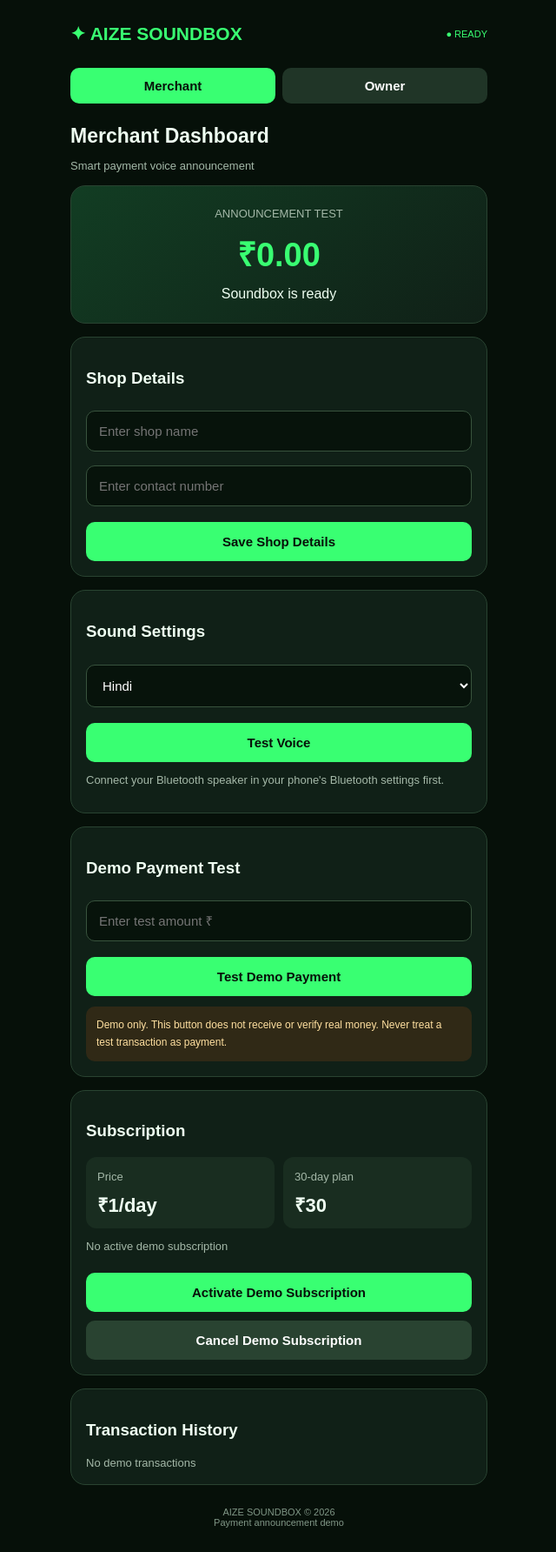
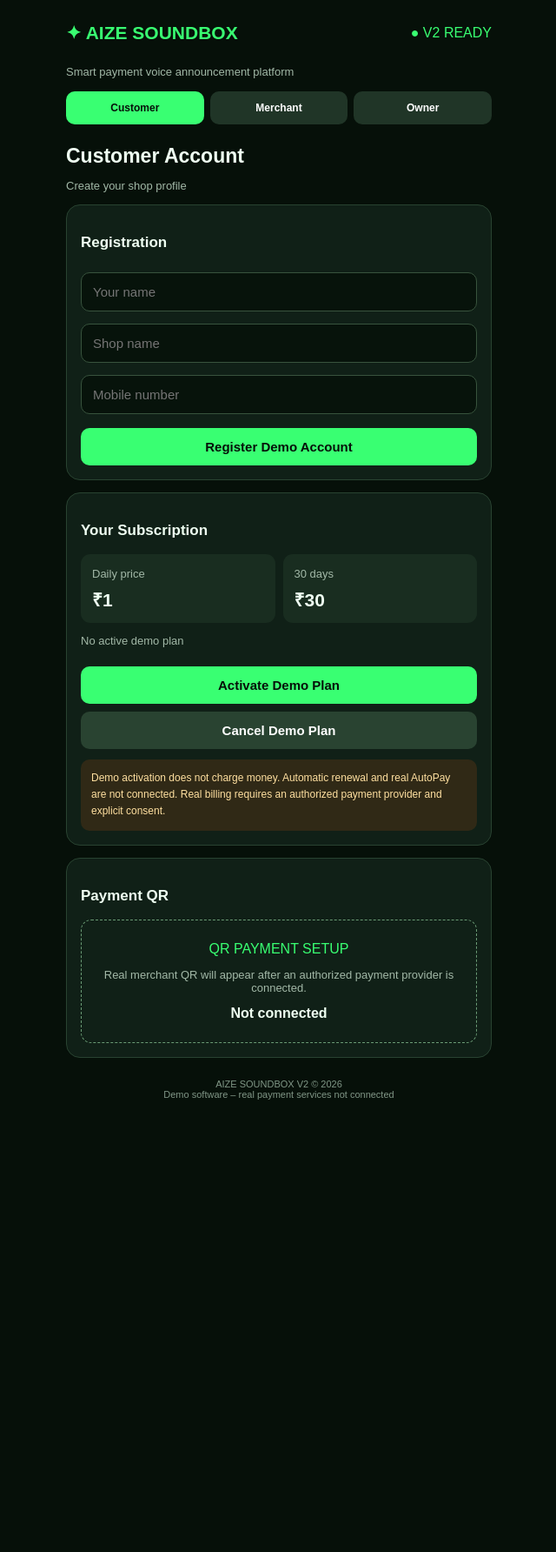
Before and after one commit to aizebajjar17-ui/AIZE-SOUNDBOX, a plain HTML site: page index.html in a window 1280 px wide. Shown: the whole page at 87% size, without its empty margins (319-959 px from the left). After the commit the page ends 1302 px from the top, so only its background shows below. Drawn offline with Linux system fonts and the light colour scheme.

Commit message:
Update index.html

```diff
--- a/index.html
+++ b/index.html
@@ -3,250 +3,230 @@
 <html lang="en">
 <head>
 <meta charset="UTF-8">
-<meta name="viewport" content="width=device-width, initial-scale=1">
+<meta name="viewport" content="width=device-width,initial-scale=1">
 <meta name="theme-color" content="#061009">
-<title>AIZE SOUNDBOX</title>
+<title>AIZE SOUNDBOX V2</title>
 <style>
 *{box-sizing:border-box}
-body{
- margin:0;background:#061009;color:#effff2;
- font-family:Arial,sans-serif;padding:15px
-}
-.app{max-width:480px;margin:auto}
-header{
- display:flex;justify-content:space-between;
- align-items:center;padding:12px 0
-}
+body{margin:0;background:#061009;color:#effff2;
+font-family:Arial,sans-serif;padding:14px}
+.app{max-width:490px;margin:auto}
+header{display:flex;justify-content:space-between;
+align-items:center;padding:12px 0}
 .logo{font-size:21px;font-weight:bold;color:#39ff72}
-.online{font-size:11px;color:#39ff72}
-h2{font-size:23px;margin:24px 0 5px}
-.muted{color:#a4b8a8;font-size:13px}
-.panel{
- background:#102017;border:1px solid #294331;
- border-radius:17px;padding:17px;margin-top:15px
-}
-.hero{
- background:linear-gradient(140deg,#123d23,#102017);
- text-align:center;padding:24px
-}
-.hero .amount{
- font-size:38px;color:#39ff72;font-weight:bold;
- margin:12px
-}
-input,select{
- width:100%;padding:14px;margin:8px 0;
- background:#07130b;color:white;
- border:1px solid #38533d;border-radius:10px;
- font-size:15px
-}
-button{
- width:100%;padding:14px;margin-top:10px;
+.muted{color:#a2b8a7;font-size:13px}
+h2{font-size:23px;margin:23px 0 5px}
+h3{font-size:17px}
+.panel{background:#102017;border:1px solid #294331;
+border-radius:16px;padding:16px;margin-top:14px}
+.hero{background:linear-gradient(140deg,#164326,#102017);
+text-align:center;padding:24px}
+.amount{font-size:38px;color:#39ff72;font-weight:bold;
+margin:13px}
+input,select{width:100%;padding:13px;margin:7px 0;
+background:#07130b;color:white;border:1px solid #38533d;
+border-radius:10px;font-size:15px}
+button{width:100%;padding:13px;margin-top:9px;
 border:0;border-radius:10px;background:#39ff72;
- color:#071009;font-size:15px;font-weight:bold;
- cursor:pointer
-}
-button.secondary{
- background:#294331;color:white
-}
-button.danger{background:#632d2d;color:white}
-.grid{
- display:grid;grid-template-columns:1fr 1fr;gap:10px
-}
-.stat{
- background:#192d20;padding:13px;border-radius:12px
-}
-.stat strong{display:block;font-size:22px;margin-top:8px}
-.item{
+color:#061009;font-weight:bold;font-size:15px}
+button.alt{background:#294331;color:white}
+button.red{background:#632d2d;color:white}
+button:disabled{opacity:.45}
+.tabs{display:grid;grid-template-columns:repeat(3,1fr);
+gap:7px;margin:15px 0}
+.tabs button{font-size:12px;padding:12px 4px;margin:0;
+background:#203527;color:white}
+.tabs button.active{background:#39ff72;color:#061009}
+.page.hide{display:none}
+.grid{display:grid;grid-template-columns:1fr 1fr;gap:9px}
+.stat{background:#192d20;padding:13px;border-radius:11px}
+.stat strong{display:block;font-size:21px;margin-top:7px}
+.item{display:flex;justify-content:space-between;gap:8px;
 padding:12px 0;border-bottom:1px solid #294331;
- display:flex;justify-content:space-between;
- gap:10px;font-size:13px
-}
-.tabs{
- display:flex;gap:8px;margin-top:15px
-}
-.tabs button{margin:0;padding:12px 5px}
-.tabs button.active{background:#39ff72;color:#071009}
-.tabs button:not(.active){background:#203527;color:white}
-.hide{display:none}
-.notice{
- background:#302916;color:#ffe0a0;
- padding:12px;border-radius:10px;
- font-size:12px;line-height:1.6;margin-top:12px
-}
-footer{text-align:center;color:#819787;
- font-size:11px;padding:25px}
+font-size:13px}
+.notice{padding:12px;background:#302916;color:#ffe0a0;
+border-radius:10px;font-size:12px;line-height:1.6;
+margin-top:12px}
+.good{color:#39ff72}
+.bad{color:#ffb0a0}
+.qr{border:1px dashed #6a9b75;border-radius:12px;
+padding:24px;text-align:center;margin-top:12px}
+footer{text-align:center;color:#819787;font-size:11px;
+padding:24px}
 </style>
 </head>
 <body>
 <div class="app">
-
 <header>
  <div class="logo">✦ AIZE SOUNDBOX</div>
- <div class="online">● READY</div>
+ <span class="good">● V2 READY</span>
 </header>
+<p class="muted">Smart payment voice announcement platform</p>
 
-<div class="tabs">
- <button id="merchantTab" class="active"
- onclick="showPage('merchant')">Merchant</button>
- <button id="ownerTab" class="secondary"
- onclick="showPage('owner')">Owner</button>
-</div>
+<nav class="tabs">
+ <button id="tabCustomer" class="active"
+ onclick="showPage('customer')">Customer</button>
+ <button id="tabMerchant" onclick="showPage('merchant')">
+ Merchant</button>
+ <button id="tabOwner" onclick="showPage('owner')">Owner</button>
+</nav>
 
-<!-- MERCHANT PAGE -->
-<section id="merchant">
- <h2>Merchant Dashboard</h2>
- <p class="muted">Smart payment voice announcement</p>
+<!-- CUSTOMER -->
+<section id="customer" class="page">
+<h2>Customer Account</h2>
+<p class="muted">Create your shop profile</p>
 
- <div class="panel hero">
-  <div class="muted">ANNOUNCEMENT TEST</div>
-  <div class="amount" id="display">₹0.00</div>
-  <div id="status">Soundbox is ready</div>
+<div class="panel">
+ <h3>Registration</h3>
+ <input id="customerName" placeholder="Your name">
+ <input id="customerShop" placeholder="Shop name">
+ <input id="customerPhone" placeholder="Mobile number"
+ inputmode="numeric" maxlength="10">
+ <button onclick="registerCustomer()">Register Demo Account</button>
+ <div id="customerStatus" class="muted"></div>
 </div>
 
 <div class="panel">
-  <h3>Shop Details</h3>
-  <input id="shop" placeholder="Enter shop name">
-  <input id="phone" placeholder="Enter contact number"
-   inputmode="numeric" maxlength="10">
-  <button onclick="saveShop()">Save Shop Details</button>
+ <h3>Your Subscription</h3>
+ <div class="grid">
+  <div class="stat"><span class="muted">Daily price</span>
+   <strong>₹1</strong></div>
+  <div class="stat"><span class="muted">30 days</span>
+   <strong>₹30</strong></div>
+ </div>
+ <p id="planStatus" class="muted">No active demo plan</p>
+ <button onclick="activatePlan()">Activate Demo Plan</button>
+ <button class="alt" onclick="cancelPlan()">Cancel Demo Plan</button>
+ <div class="notice">
+  Demo activation does not charge money. Automatic renewal
+  and real AutoPay are not connected. Real billing requires
+  an authorized payment provider and explicit consent.
+ </div>
 </div>
 
 <div class="panel">
-  <h3>Sound Settings</h3>
+ <h3>Payment QR</h3>
+ <div class="qr">
+  <span class="good">QR PAYMENT SETUP</span>
+  <p class="muted">Real merchant QR will appear after an
+  authorized payment provider is connected.</p>
+  <b>Not connected</b>
+ </div>
+</div>
+</section>
+
+<!-- MERCHANT -->
+<section id="merchant" class="page hide">
+<h2>Merchant Dashboard</h2>
+<p class="muted">Your shop's soundbox controls</p>
+
+<div class="panel hero">
+ <div class="muted">VOICE ANNOUNCEMENT TEST</div>
+ <div class="amount" id="display">₹0.00</div>
+ <div id="soundStatus">Soundbox ready</div>
+</div>
+
+<div class="panel">
+ <h3>Shop Settings</h3>
+ <input id="merchantShop" placeholder="Shop name">
+ <button class="alt" onclick="saveMerchant()">Save Shop</button>
+</div>
+
+<div class="panel">
+ <h3>Voice Settings</h3>
  <select id="language">
   <option value="hi-IN">Hindi</option>
   <option value="en-IN">English</option>
  </select>
-  <button onclick="testVoice()">Test Voice</button>
-  <p class="muted">Connect your Bluetooth speaker
-   in your phone's Bluetooth settings first.</p>
+ <button onclick="voiceTest()">Test Announcement</button>
+ <button class="alt" onclick="bluetoothHelp()">
+ Bluetooth Speaker Help
+ </button>
+ <p class="muted" id="bluetoothStatus">
+ Connect speaker in Android Bluetooth settings.
+ </p>
 </div>
 
 <div class="panel">
-  <h3>Demo Payment Test</h3>
-  <input id="amount" type="number"
-   placeholder="Enter test amount ₹"
-   min="1" max="100000">
-  <button onclick="addDemo()">Test Demo Payment</button>
+ <h3>Demo Payment Testing</h3>
+ <input id="testAmount" type="number"
+ placeholder="Enter test amount ₹" min="1" max="100000">
+ <button onclick="addTransaction()">Test Payment Announcement</button>
  <div class="notice">
-   Demo only. This button does not receive or verify
-   real money. Never treat a test transaction as payment.
+  DEMO ONLY. This does not verify or receive real payments.
+  Never announce a real payment based on a screenshot,
+  QR scan or manually entered amount.
  </div>
 </div>
 
 <div class="panel">
-  <h3>Subscription</h3>
-  <div class="grid">
-   <div class="stat">
-    <span class="muted">Price</span>
-    <strong>₹1/day</strong>
-   </div>
-   <div class="stat">
-    <span class="muted">30-day plan</span>
-    <strong>₹30</strong>
-   </div>
-  </div>
-  <p id="subscriptionStatus" class="muted">
-   No active demo subscription
-  </p>
-  <button onclick="startDemoPlan()">
-   Activate Demo Subscription
-  </button>
-  <button class="secondary" onclick="cancelDemoPlan()">
-   Cancel Demo Subscription
-  </button>
- </div>
-
- <div class="panel">
  <h3>Transaction History</h3>
-  <div id="history" class="muted">
+ <div id="merchantHistory" class="muted">
   No demo transactions
  </div>
 </div>
 </section>
 
-<!-- OWNER PAGE -->
-<section id="owner" class="hide">
- <h2>Owner Dashboard</h2>
- <p class="muted">AIZE SOUNDBOX business overview</p>
+<!-- OWNER -->
+<section id="owner" class="page hide">
+<h2>Owner Admin Dashboard</h2>
+<p class="muted">Local demo business overview</p>
 
 <div class="panel">
  <div class="grid">
-   <div class="stat">
-    <span class="muted">Demo customers</span>
-    <strong id="customers">0</strong>
-   </div>
-   <div class="stat">
-    <span class="muted">Demo revenue</span>
-    <strong id="revenue">₹0</strong>
-   </div>
-   <div class="stat">
-    <span class="muted">Demo payments</span>
-    <strong id="payments">0</strong>
-   </div>
-   <div class="stat">
-    <span class="muted">Subscriptions</span>
-    <strong id="plans">0</strong>
-   </div>
+  <div class="stat"><span class="muted">Customers</span>
+   <strong id="ownerCustomers">0</strong></div>
+  <div class="stat"><span class="muted">Demo revenue</span>
+   <strong id="ownerRevenue">₹0</strong></div>
+  <div class="stat"><span class="muted">Transactions</span>
+   <strong id="ownerTransactions">0</strong></div>
+  <div class="stat"><span class="muted">Demo plans</span>
+   <strong id="ownerPlans">0</strong></div>
  </div>
 </div>
 
 <div class="panel">
-  <h3>Business Pricing</h3>
-  <div class="item">
-   <span>Daily rate</span><b>₹1</b>
-  </div>
-  <div class="item">
-   <span>30-day subscription</span><b>₹30</b>
-  </div>
-  <div class="item">
-   <span>Free trial</span><b>No</b>
-  </div>
-  <p class="muted">
-   Revenue figures are illustrative demo data,
-   not actual collected money.
-  </p>
+ <h3>Registered Demo Customers</h3>
+ <div id="customerList" class="muted">No customers yet</div>
 </div>
 
 <div class="panel">
-  <h3>Owner Tools</h3>
-  <button class="secondary" onclick="exportData()">
-   Export Demo Transactions
-  </button>
-  <button class="danger" onclick="resetData()">
-   Reset Demo Data
-  </button>
+ <h3>Business Pricing</h3>
+ <div class="item"><span>Daily</span><b>₹1</b></div>
+ <div class="item"><span>30-day plan</span><b>₹30</b></div>
+ <div class="item"><span>Free trial</span><b>No</b></div>
+ <div class="notice">
+  These figures are local demo statistics, not actual
+  subscriptions or collected revenue.
+ </div>
 </div>
 
+<div class="panel">
+ <h3>Data Management</h3>
+ <button class="alt" onclick="exportData()">Export Demo Data</button>
+ <button class="red" onclick="resetData()">Reset Demo Data</button>
  <div class="notice">
-  This owner screen is a local prototype, not a secure
-  administrator account. Production owner access requires
-  server-side login and permissions.
+  This owner dashboard is not protected by server-side
+  authentication. Do not use it to manage real customers,
+  money or private business records.
+ </div>
 </div>
 </section>
 
-<footer>
- AIZE SOUNDBOX © 2026<br>
- Payment announcement demo
-</footer>
+<footer>AIZE SOUNDBOX V2 © 2026<br>
+Demo software – real payment services not connected</footer>
 </div>
 
 <script>
-const KEY="aize_soundbox_demo_v1";
-
+const KEY="aize_v2_data";
 let data={
- transactions:[],
- shop:"",
- phone:"",
- subscription:false,
- revenue:0
+ customers:[],transactions:[],merchantShop:"",
+ plan:false
 };
 
 try{
- const saved=JSON.parse(localStorage.getItem(KEY));
- if(saved && Array.isArray(saved.transactions)){
-  data={...data,...saved};
- }
+ const old=JSON.parse(localStorage.getItem(KEY));
+ if(old && typeof old==="object") data={...data,...old};
 }catch(e){}
 
 function save(){
@@ -254,120 +234,157 @@ function save(){
  render();
 }
 
-function showPage(page){
- document.getElementById("merchant").classList.toggle(
-  "hide",page!=="merchant");
- document.getElementById("owner").classList.toggle(
-  "hide",page!=="owner");
- document.getElementById("merchantTab").className=
-  page==="merchant"?"active":"secondary";
- document.getElementById("ownerTab").className=
-  page==="owner"?"active":"secondary";
+function showPage(name){
+ ["customer","merchant","owner"].forEach(p=>{
+  document.getElementById(p).classList.toggle("hide",p!==name);
+  document.getElementById("tab"+p[0].toUpperCase()+p.slice(1))
+   .classList.toggle("active",p===name);
+ });
 }
 
-function speak(amount,mode){
+function registerCustomer(){
+ const name=document.getElementById("customerName").value.trim();
+ const shop=document.getElementById("customerShop").value.trim();
+ const phone=document.getElementById("customerPhone").value.trim();
+
+ if(!name||!shop||!/^[0-9]{10}$/.test(phone)){
+  alert("Enter name, shop name and valid 10-digit mobile number.");
+  return;
+ }
+ if(data.customers.some(c=>c.phone===phone)){
+  alert("This number is already registered in this demo.");
+  return;
+ }
+ data.customers.push({name,shop,phone,plan:false});
+ document.getElementById("customerStatus").textContent=
+  "Demo registration saved on this device.";
+ save();
+}
+
+function activatePlan(){
+ if(!data.customers.length){
+  alert("Register a demo customer first.");
+  return;
+ }
+ data.plan=true;
+ data.customers[0].plan=true;
+ save();
+ alert("Demo plan activated. No payment was collected.");
+}
+
+function cancelPlan(){
+ data.plan=false;
+ data.customers.forEach(c=>c.plan=false);
+ save();
+}
+
+function saveMerchant(){
+ data.merchantShop=document.getElementById("merchantShop")
+  .value.trim();
+ save();
+ alert("Demo shop name saved.");
+}
+
+function announce(amount){
  if(!("speechSynthesis" in window)){
-  alert("Voice is not supported by this browser.");
+  alert("Voice announcement not supported in this browser.");
   return;
  }
  const lang=document.getElementById("language").value;
  const text=lang==="hi-IN"
-  ? "Demo payment. "+amount+" rupaye ka test."
-  : "Demo payment. "+amount+" rupees test.";
-
+  ?"Yeh demo announcement hai. "+amount+" rupaye."
+  :"This is a demo announcement. "+amount+" rupees.";
  const msg=new SpeechSynthesisUtterance(text);
  msg.lang=lang;
- msg.rate=0.9;
+ msg.rate=.9;
  speechSynthesis.cancel();
  speechSynthesis.speak(msg);
 }
 
-function testVoice(){
- speak(100,"test");
+function voiceTest(){
+ announce(100);
 }
 
-function addDemo(){
- const amount=Number(
-  document.getElementById("amount").value);
+function bluetoothHelp(){
+ document.getElementById("bluetoothStatus").textContent=
+ "Open Android Settings > Bluetooth. Pair your speaker, " +
+ "then test the announcement. Audio may route to the paired speaker.";
+ alert("Pair your Bluetooth speaker in Android settings first.");
+}
+
+function addTransaction(){
+ const amount=Number(document.getElementById("testAmount").value);
  if(!Number.isFinite(amount)||amount<=0||amount>100000){
-  alert("Enter a valid test amount.");
+  alert("Enter a valid amount between ₹1 and ₹100000.");
   return;
  }
  data.transactions.unshift({
-  amount,
+  amount:amount,
   time:new Date().toLocaleString(),
   type:"DEMO"
  });
  document.getElementById("display").textContent=
   "₹"+amount.toFixed(2);
- document.getElementById("status").textContent=
+ document.getElementById("soundStatus").textContent=
   "Demo announcement playing";
- speak(amount);
- save();
-}
-
-function saveShop(){
- data.shop=document.getElementById("shop").value.trim();
- data.phone=document.getElementById("phone").value.trim();
- save();
- alert("Demo shop details saved on this device.");
-}
-
-function startDemoPlan(){
- data.subscription=true;
- document.getElementById("subscriptionStatus").textContent=
-  "Demo plan active – no money charged";
- save();
-}
-
-function cancelDemoPlan(){
- data.subscription=false;
- document.getElementById("subscriptionStatus").textContent=
-  "Demo plan cancelled";
+ announce(amount);
  save();
 }
 
 function render(){
- document.getElementById("shop").value=data.shop||"";
- document.getElementById("phone").value=data.phone||"";
- document.getElementById("customers").textContent=
-  data.shop?1:0;
- document.getElementById("revenue").textContent=
-  "₹"+Number(data.revenue||0).toFixed(2);
- document.getElementById("payments").textContent=
-  data.transactions.length;
- document.getElementById("plans").textContent=
-  data.subscription?1:0;
+ document.getElementById("merchantShop").value=
+  data.merchantShop||"";
+ document.getElementById("planStatus").textContent=
+  data.plan?"Demo plan active – no money charged":
+  "No active demo plan";
 
- document.getElementById("subscriptionStatus").textContent=
-  data.subscription
-   ?"Demo plan active – no money charged"
-   :"No active demo subscription";
-
- const history=document.getElementById("history");
+ const history=document.getElementById("merchantHistory");
  history.replaceChildren();
-
  if(!data.transactions.length){
   history.textContent="No demo transactions";
  }else{
   data.transactions.forEach(t=>{
-   const div=document.createElement("div");
-   div.className="item";
+   const row=document.createElement("div");
+   row.className="item";
    const left=document.createElement("span");
    left.textContent="DEMO • "+t.time;
    const right=document.createElement("b");
    right.textContent="₹"+Number(t.amount).toFixed(2);
-   div.append(left,right);
-   history.append(div);
+   row.append(left,right);
+   history.append(row);
+  });
+ }
+
+ document.getElementById("ownerCustomers").textContent=
+  data.customers.length;
+ document.getElementById("ownerRevenue").textContent=
+  "₹"+(data.plan?30:0);
+ document.getElementById("ownerTransactions").textContent=
+  data.transactions.length;
+ document.getElementById("ownerPlans").textContent=
+  data.customers.filter(c=>c.plan).length;
+
+ const list=document.getElementById("customerList");
+ list.replaceChildren();
+ if(!data.customers.length){
+  list.textContent="No customers yet";
+ }else{
+  data.customers.forEach(c=>{
+   const row=document.createElement("div");
+   row.className="item";
+   const left=document.createElement("span");
+   left.textContent=c.name+" • "+c.shop;
+   const right=document.createElement("b");
+   right.textContent=c.plan?"Demo active":"No plan";
+   row.append(left,right);
+   list.append(row);
   });
  }
 }
 
 function exportData(){
- const blob=new Blob(
-  [JSON.stringify(data,null,2)],
-  {type:"application/json"}
- );
+ const blob=new Blob([JSON.stringify(data,null,2)],
+ {type:"application/json"});
  const url=URL.createObjectURL(blob);
  const a=document.createElement("a");
  a.href=url;
@@ -377,16 +394,9 @@ function exportData(){
 }
 
 function resetData(){
- if(confirm("Delete all local demo data?")){
-  localStorage.removeItem(KEY);
-  data={
-   transactions:[],
-   shop:"",
-   phone:"",
-   subscription:false,
-   revenue:0
-  };
-  render();
+ if(confirm("Delete all demo data on this device?")){
+  data={customers:[],transactions:[],merchantShop:"",plan:false};
+  save();
  }
 }
 
```
Lines whose indentation alone changed are shown as unchanged.
